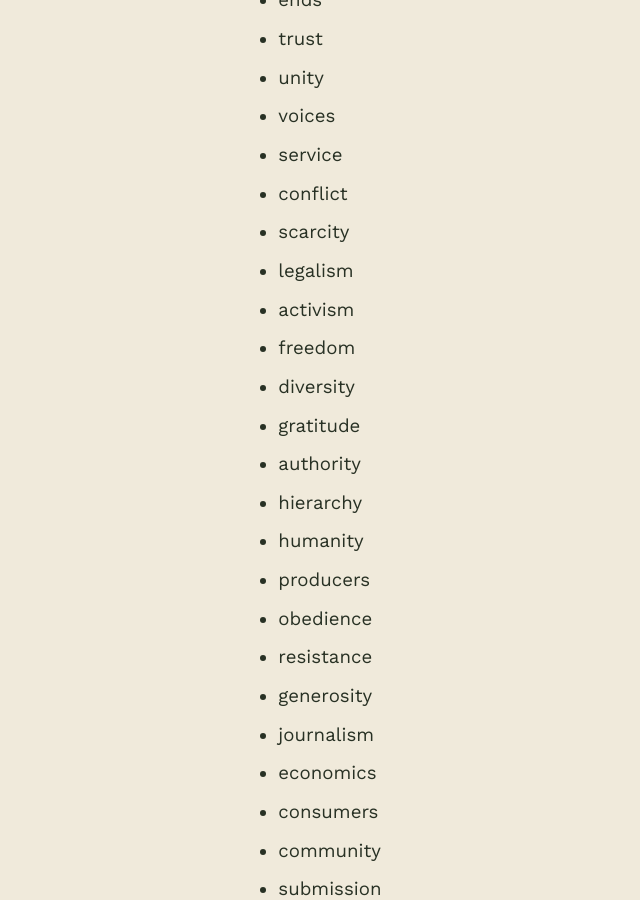
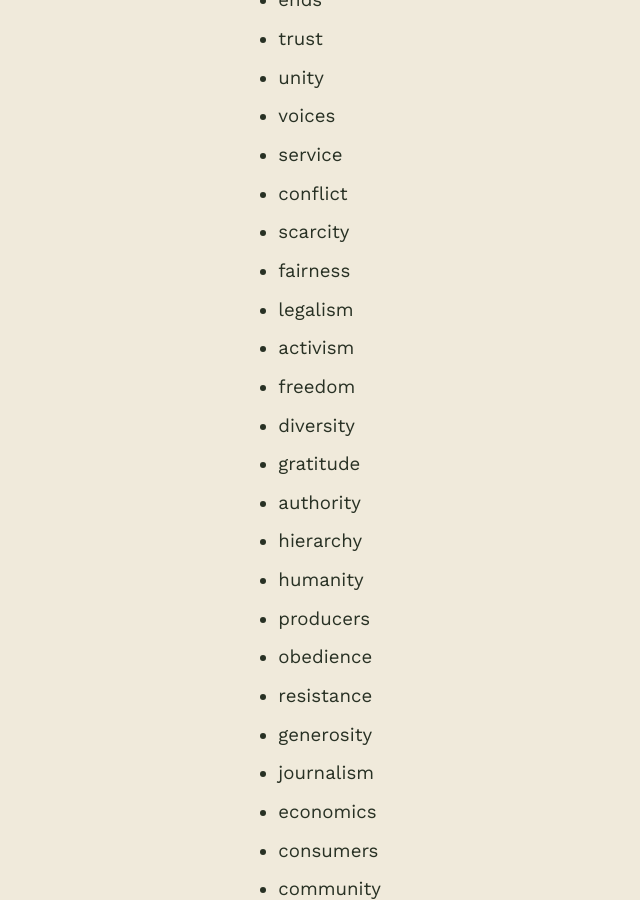
Before and after one commit to chadwhitacre/openpath, a Jekyll site: the page built from _posts/2024-01-04-welcome-to-open-path.md, in a window 1280 px wide and 900 px high, scrolled down 3662 px. Shown: the whole window, without its empty margins (103-743 px from the left). Built offline with Jekyll 4.4.1, drawn with Linux system fonts in a browser that asks for light colours; some web fonts are replaced.

Commit message:
Another good one

```diff
--- a/_posts/2024-01-04-welcome-to-open-path.md
+++ b/_posts/2024-01-04-welcome-to-open-path.md
@@ -120,6 +120,7 @@ we have a lot of ground to cover:
 - service
 - conflict
 - scarcity
+- fairness
 - legalism
 - activism
 - freedom
```
